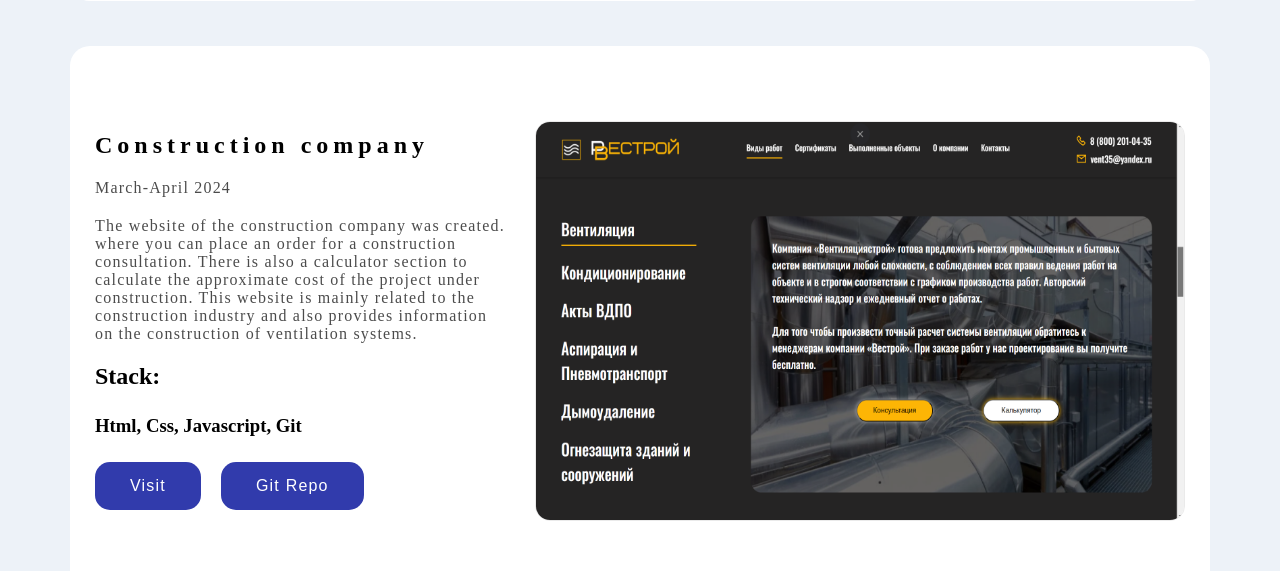
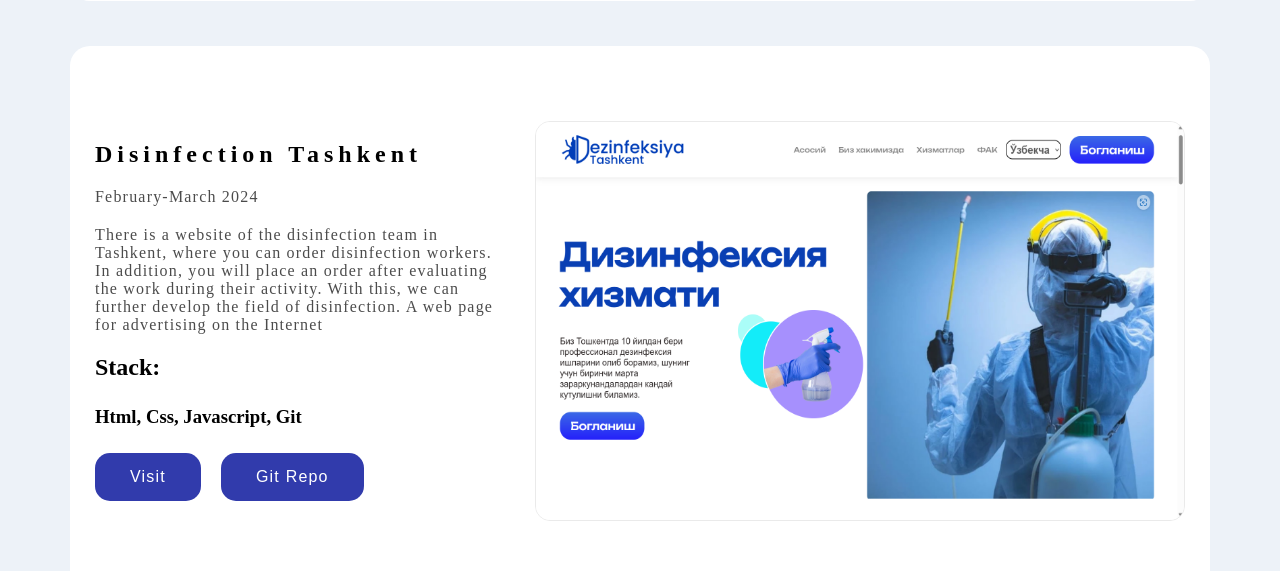
Before and after one commit to sattorovshoxrux3009/Portfolio, a React (Vite) app: page / in a window 1280 px wide. Shown: the part 2240-2811 px from the top of the page. Built offline with nearby package versions, Linux system fonts and the light colour scheme.

Commit message:
Update Works.jsx

```diff
--- a/src/components/Works.jsx
+++ b/src/components/Works.jsx
@@ -19,15 +19,6 @@ function Works() {
             link: 'https://dorixonalar.netlify.app/',
             githubLink:'https://github.com/sattorovshoxrux3009/Dorixonalar',
             img: dorixonalar,
-        },
-        {
-            title: t("construction"),
-            date: t("constructionDate"),
-            text: t("constructionText"),
-            stacks:'Html, Css, Javascript, Git',
-            link: 'https://landingru.netlify.app/',
-            githubLink:'https://github.com/sattorovshoxrux3009/landingru',
-            img: construction,
         },
         {
             title: t("disinfection"),
```
